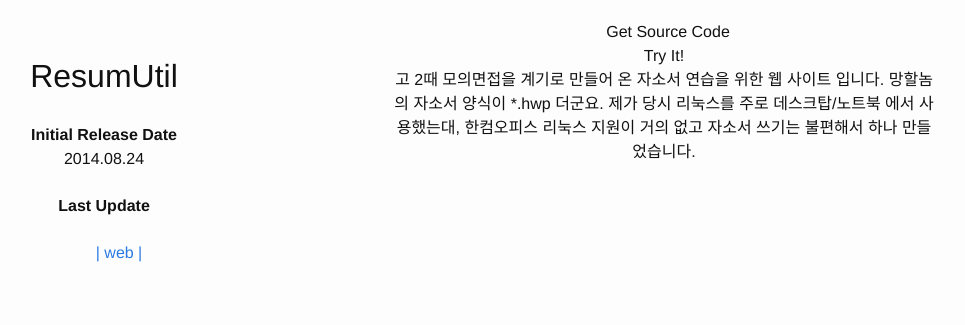
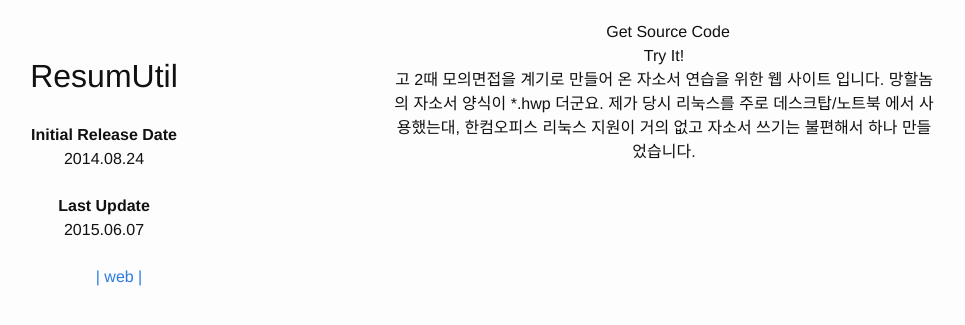
Before and after one commit to sukso96100/portfolio, a Jekyll site: the page built from _posts/2014-08-24-resumeutil.markdown, in a window 1280 px wide. Shown: the top 325 px of the page, without its empty margins (256-1221 px from the left). Built offline with Jekyll 4.4.1, drawn with Linux system fonts in a browser that asks for light colours; nearby versions of some CDN libraries.

Commit message:
Update 2014-08-24-resumeutil.markdown

```diff
--- a/_posts/2014-08-24-resumeutil.markdown
+++ b/_posts/2014-08-24-resumeutil.markdown
@@ -2,6 +2,7 @@
 layout: post
 title: "ResumUtil"
 date: "2014-08-24"
+last-update: "2015-06-07"
 tags: web
 image : /resources/resumeutil.png
 repourl : https://github.com/sukso96100/resumeutil
```
